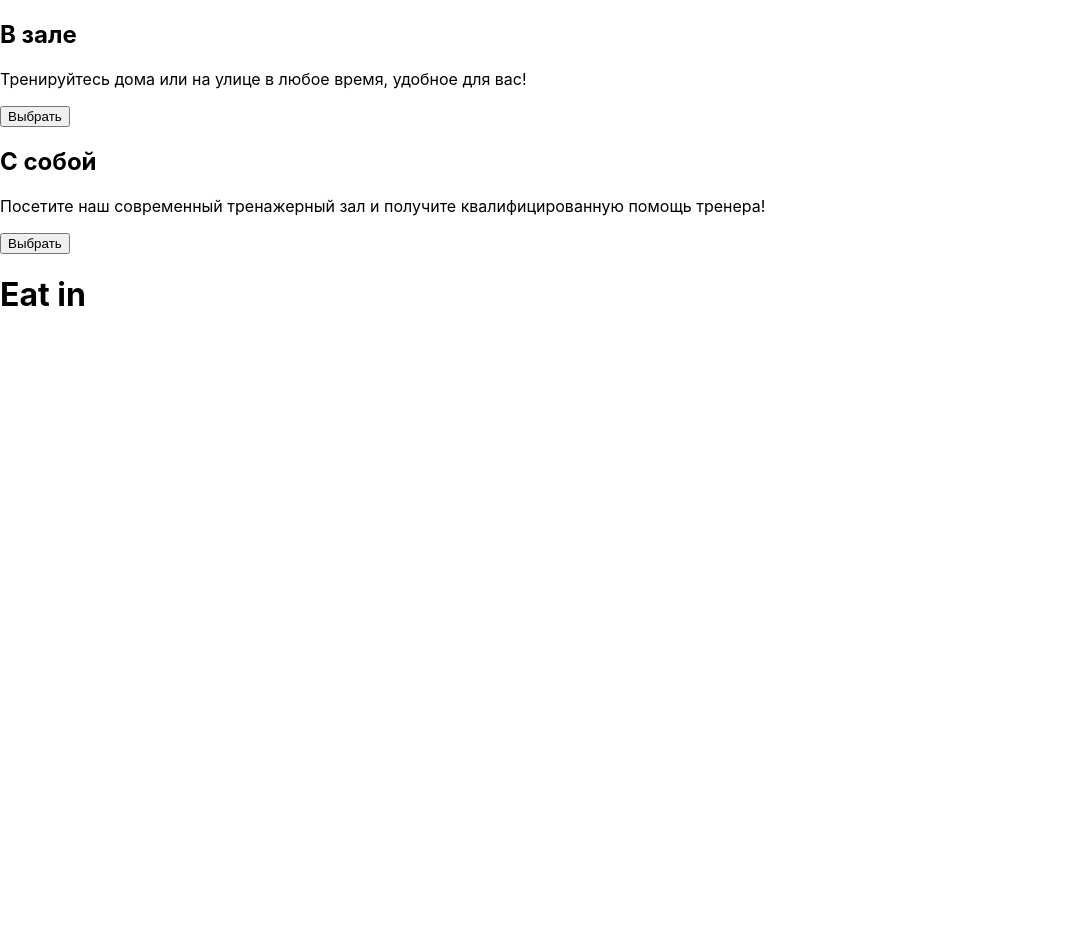
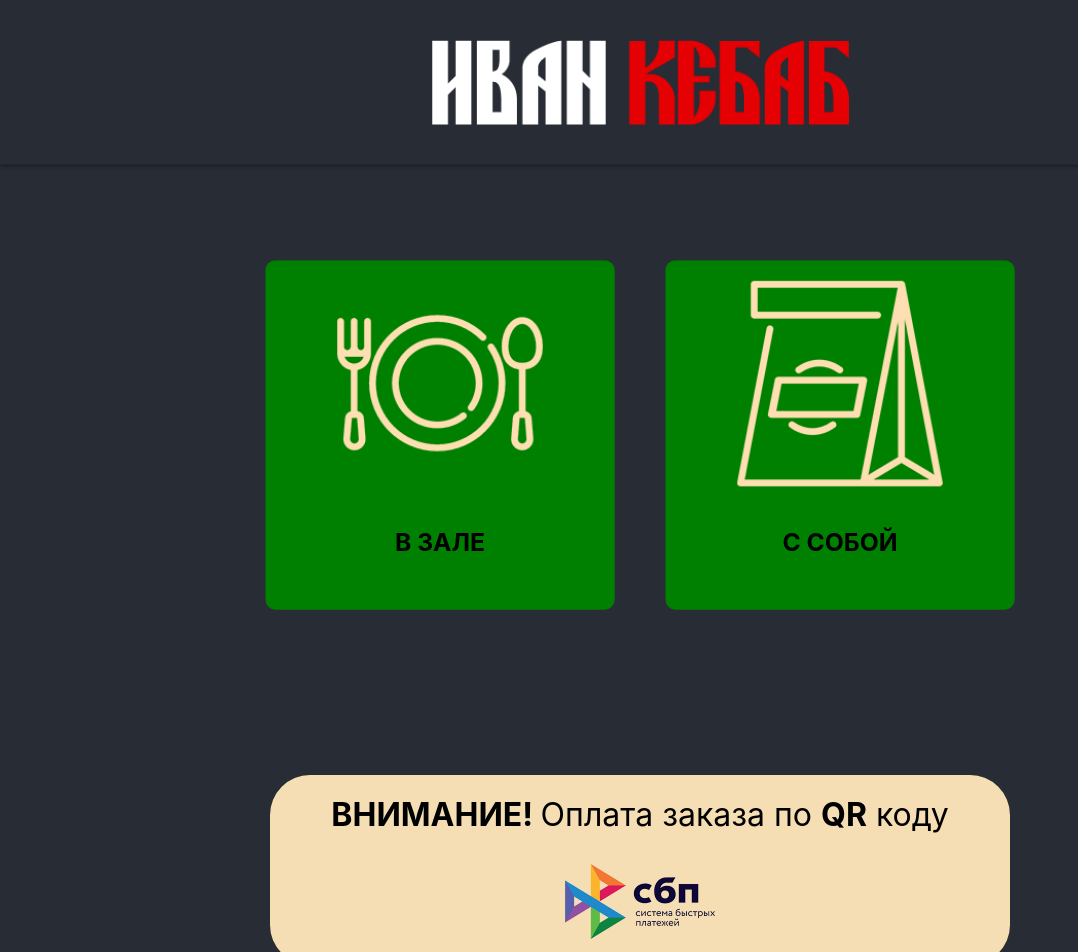
Before and after one commit to khadjaa/self-order-kiosk, a React (Create React App) app in the folder my-app/: page /choose in a window 1280 px wide. Shown: the top 952 px of the page, without its empty margins (0-1078 px from the left). Before the commit the page ends 800 px from the top, so only its background shows below. Built offline with nearby package versions, Linux system fonts and the light colour scheme.

Commit message:
added ChooseScreen

```diff
--- a/my-app/src/components/ChooseScreen/ChooseScreen.module.css
+++ b/my-app/src/components/ChooseScreen/ChooseScreen.module.css
@@ -1,46 +1,72 @@
+.choose {
+    background-color: #282c34;
+    display: flex;
+    flex-direction: column;
+}
+
+.cards {
+    display: flex;
+    margin: 70px;
+    justify-content: center;
+}
+
 .card {
+    animation: pulse 1.5s ease-in-out infinite;
     display: inline-block;
     width: 300px;
-    margin: 20px;
+    height: 300px;
+    margin: 30px;
     padding: 20px;
-    background-color: #f2f2f2;
+    background-color: green;
     border-radius: 10px;
     text-align: center;
 }
 
 .card img {
-    width: 150px;
-    height: 150px;
-    border-radius: 50%;
+    width: 200px;
+    height: 200px;
     margin: 0 auto;
     display: block;
     object-fit: cover;
 }
 
-.card h2 {
-    margin-top: 20px;
+.card h1 {
+    margin-top: 40px;
     font-size: 24px;
     font-weight: bold;
 }
 
-.card p {
-    margin-top: 10px;
-    font-size: 16px;
-    line-height: 1.5;
+.qr {
+    display: flex;
+    flex-direction: column;
+    height: 150px;
+    width: 700px;
+    margin: 70px;
+    padding: 20px;
+    border-radius: 40px;
+    align-self: center;
+    font-size: 32px;
+    background-color: #f5deb3;
+    color: #000;
+}
+.qr span {
+    align-self: center;
+}
+.qr img {
+    margin: 30px;
+    height: 150px;
+    width: 150px;
+    align-self: center;
 }
 
-.card button {
-    margin-top: 20px;
-    padding: 10px 20px;
-    background-color: #007bff;
-    color: #fff;
-    border: none;
-    border-radius: 5px;
-    font-size: 16px;
-    cursor: pointer;
-    transition: background-color 0.3s ease;
+@keyframes pulse {
+    0% {
+        transform: scale(1);
+    }
+    50% {
+        transform: scale(1.05);
+    }
+    100% {
+        transform: scale(1);
+    }
 }
-
-.card button:hover {
-    background-color: #0062cc;
-}
--- a/my-app/src/components/ChooseScreen/ChooseScreen.tsx
+++ b/my-app/src/components/ChooseScreen/ChooseScreen.tsx
@@ -1,11 +1,16 @@
 import React from 'react';
-import {useDispatch, useSelector} from "react-redux";
-import {AppStoreType} from "../../store/store";
+import {useDispatch} from "react-redux";
 import {chooseOrderTypeAC} from "../../store/orderInfoReducer";
+import logo from "../../images/Logo_IV.png";
+import logoSpb from '../../images/logo_sbp.png'
+import avaSoboy from '../../images/soboy.png'
+import vzale from '../../images/Vzale.png'
+import h from '../HomeScreen/HomeScreen.module.css'
+import s from './ChooseScreen.module.css'
 
 const ChooseScreen = () => {
 
-    const orderType = useSelector((state: AppStoreType) => state.info.order)
+    // const orderType = useSelector((state: AppStoreType) => state.info.order)
     const dispatch = useDispatch()
 
     const chooseOrderTypeHandler = (orderType: string) => {
@@ -13,21 +18,29 @@
     }
 
     return (
-        <div>
-            <div className="card">
-                <h2>В зале</h2>
-                <p>Тренируйтесь дома или на улице в любое время, удобное для вас!</p>
-                <button onClick={() => chooseOrderTypeHandler('В ЗАЛЕ')}>Выбрать</button>
+        <div className={s.choose}>
+            <div className={h.header}>
+                <img src={logo} alt="logotype"/>
             </div>
-
-            <div className="card">
-                <h2>С собой</h2>
-                <p>Посетите наш современный тренажерный зал и получите квалифицированную помощь тренера!</p>
-                <button onClick={() => chooseOrderTypeHandler('С СОБОЙ')}>Выбрать</button>
+            <div className={s.cards}>
+                <div
+                    onClick={() => chooseOrderTypeHandler('В ЗАЛЕ')}
+                    className={s.card}>
+                    <img src={vzale} alt="vzale"/>
+                    <h1>В ЗАЛЕ</h1>
+                </div>
+                <div
+                    onClick={() => chooseOrderTypeHandler('С СОБОЙ')}
+                    className={s.card}>
+                    <img src={avaSoboy} alt="soboy"/>
+                    <h1>С СОБОЙ</h1>
+                </div>
             </div>
-            <h1>
-                {orderType.orderType}
-            </h1>
+            <div className={s.qr}>
+                <span><b>ВНИМАНИЕ! </b>
+                Оплата заказа по <b>QR</b> коду </span>
+                <img src={logoSpb} alt="logosbp"/>
+            </div>
         </div>
     );
 };
```
Also changed, not shown: my-app/src/components/HomeScreen/HomeScreen.tsx (line endings or trailing spaces).
